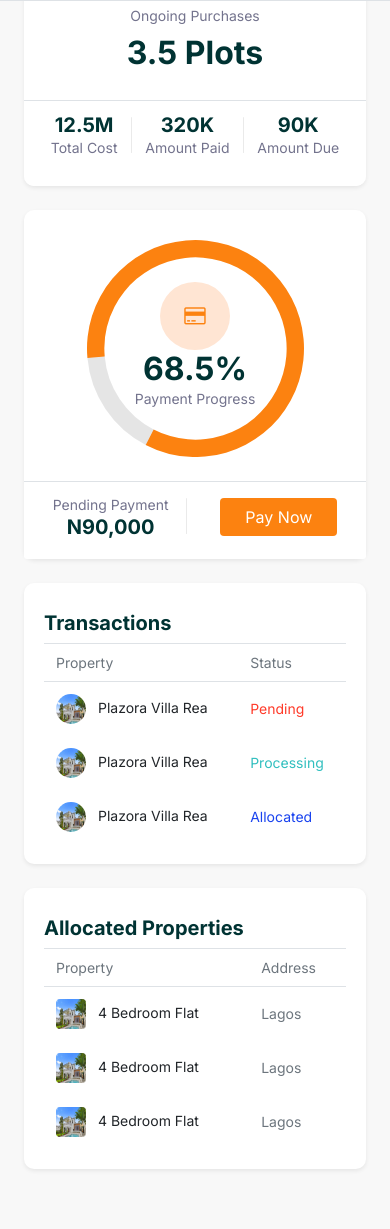
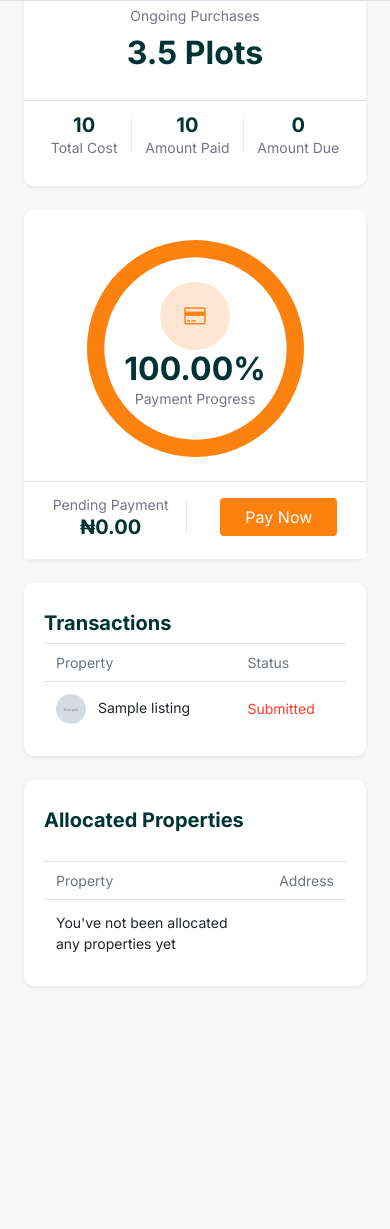
Before and after one commit to IamMiracleAlex/westan, a Django app: page /dashboard/client/ in a window 390 px wide. Shown: the part 376-1605 px from the top of the page. Run offline with Django 3.2, Linux system fonts and the light colour scheme; a user stored in the database is signed in; tables that the repository leaves empty hold one stand-in row (values such as "Sample post"); grey boxes marked "Sample" are stand-in pictures; some libraries are stand-ins or nearby versions.

Commit message:
added custom tag, rendered client page, etc

```diff
--- a/blog/templatetags/custom_tags.py
+++ b/blog/templatetags/custom_tags.py
@@ -22,3 +22,32 @@ def featured_listings(count=10):
     listings = Listing.objects.filter(featured=True).filter(
                     status=Listing.PUBLISHED).order_by('-created_at')[:count]
     return listings
+
+
+@register.filter
+def shrink(value, num_decimals=2):
+    # """
+    # Django template filter to convert regular numbers to a
+    # cool format (ie: 2K, 434.4K, 33M...)
+    # :param value: number
+    # :param num_decimals: Number of decimal digits
+    # """
+
+    # int_value = int(value)
+    # formatted_number = '{{:.{}f}}'.format(num_decimals)
+    # if int_value < 1000:
+    #     return str(int_value)
+    # elif int_value < 1000000:
+    #     return formatted_number.format(int_value/1000.0).rstrip('0.') + 'K'
+    # else:
+    #     return formatted_number.format(int_value/1000000.0).rstrip('0.') + 'M'
+
+
+    int_value = int(value)
+    formatted_number = '{{:.{}f}}'.format(num_decimals)
+    if int_value < 1000:
+        return str(int_value)
+    elif int_value < 1000000:
+        return formatted_number.format(int_value/1000.0).rstrip('0').rstrip('.')+ 'K'
+    else:
+        return formatted_number.format(int_value/1000000.0).rstrip('0').rstrip('.') + 'M'
--- a/listings/views.py
+++ b/listings/views.py
@@ -4,6 +4,7 @@ from django.http import JsonResponse
 from django.urls import reverse
 
 from listings.models import Listing, WishList
+from transactions.models import Transaction
 from listings.forms import ListingMapForm
 
 
@@ -182,7 +183,10 @@ def dashboard_marketer_properties(request):
     return render(request, 'listings/dashboard_marketer_properties.html')
 
 def dashboard_client_properties(request):
-    return render(request, 'listings/dashboard_client_properties.html')
+    trans = Transaction.objects.filter(user=request.user)
+    context = {'trans': trans }
+
+    return render(request, 'listings/dashboard_client_properties.html', context)
 
 def dashboard_client_single_properties(request, id, slug=None):
     return render(request, 'listings/dashboard_client_single_properties.html')
--- a/requirements.txt
+++ b/requirements.txt
@@ -0,0 +1 @@
+-r requirements_dev.txt
--- /dev/null
+++ b/templates/partials/dashboard_search.html
@@ -0,0 +1,19 @@
+<div class="row mb-4 d-flex align-items-end">
+        <h3 class="col font-weight-bold text-center text-md-left mb-4 mb-md-0">Hi {{user.first_name}}</h3>
+        <div class="col-auto d-none d-md-flex align-items-center">
+            <form method="POST" action="{% url 'listings:search' %}">
+            {% csrf_token %}
+            <label class="sr-only" for="search">Search</label>
+            <div class="input-group overflow-hidden rounded border">
+                <input type="text" name='q' class="form-control border-0" id="search" placeholder="Search">
+                <div class="input-group-prepend">
+                    <div class="input-group-text bg-white border-0">
+                        <i class="fa fa-search" aria-hidden="true"></i>
+                    </div>
+                </div>
+            </div>
+        </form>
+            <a href="{% url 'listings:listings' %}" class="col-auto btn bg-orange text-white px-4 ml-3">Go to Listings</a>
+        </div>
+
+    </div>
--- a/templates/users/client.html
+++ b/templates/users/client.html
@@ -1,6 +1,8 @@
 {% extends 'base.html' %}
 
-{% load static %}
+{% load static humanize %}
+
+{% load custom_tags %}
 
 {% block extrastyle %}
 <link rel="stylesheet" type="text/css" href="{% static 'css/dashboard.css' %}">
@@ -40,25 +42,8 @@
             <div class="py-5 d-block d-md-none"></div>
 
             <!-- Heading and Filters -->
-            <div class="row mb-4 d-flex align-items-end">
-                <h3 class="col font-weight-bold text-center text-md-left mb-4 mb-md-0">Hi {{user.first_name}}</h3>
-                <div class="col-auto d-none d-md-flex align-items-center">
-                    <form method="POST" action="{% url 'listings:search' %}">
-                    {% csrf_token %}
-                    <label class="sr-only" for="search">Search</label>
-                    <div class="input-group overflow-hidden rounded border">
-                        <input type="text" name='q' class="form-control border-0" id="search" placeholder="Search">
-                        <div class="input-group-prepend">
-                            <div class="input-group-text bg-white border-0">
-                                <i class="fa fa-search" aria-hidden="true"></i>
-                            </div>
-                        </div>
-                    </div>
-                </form>
-                    <a href="{% url 'listings:listings' %}" class="col-auto btn bg-orange text-white px-4 ml-3">Go to Listings</a>
-                </div>
 
-            </div>
+            {% include 'partials/dashboard_search.html' %}
 
             <!-- Cards -->
             <div class="row">
@@ -74,17 +59,17 @@
                         <!-- card footer-->
                         <div class="card-footer border-top bg-white d-flex justify-content-around">
                             <span class="text-center d-block">
-                                <p class="h5 font-weight-bold pb-0 mb-0">12.5M</p>
+                                <p class="h5 font-weight-bold pb-0 mb-0">{{incomplete_trans.listing.price|shrink}}</p>
                                 <p class="grey">Total Cost</p>
                             </span>
                             <div class="bg-grey rounded mt-1" style="width: 1px; height: 36px;"></div>
                             <span class="text-center d-block">
-                                <p class="h5 font-weight-bold pb-0 mb-0">320K</p>
+                                <p class="h5 font-weight-bold pb-0 mb-0">{{incomplete_trans.amount_paid|shrink}}</p>
                                 <p class="grey">Amount Paid</p>
                             </span>
                             <div class="bg-grey rounded mt-1" style="width: 1px; height: 36px;"></div>
                             <span class="text-center d-block">
-                                <p class="h5 font-weight-bold pb-0 mb-0">90K</p>
+                                <p class="h5 font-weight-bold pb-0 mb-0">{{pending_payment|shrink}}</p>
                                 <p class="grey">Amount Due</p>
                             </span>
                         </div>
@@ -101,7 +86,7 @@
                                 </div>
                                 <div class="pie-img position-absolute text-center w-100 mb-5">
                                     <i class="fa fa-credit-card p-4 rounded-circle orange bg-light-red" aria-hidden="true"></i>
-                                    <p class="h2 font-weight-bold pb-0 mb-0">68.5%</p>
+                                    <p class="h2 font-weight-bold pb-0 mb-0">{{payment_progress}}%</p>
                                     <p class="grey">Payment Progress</p>
                                 </div>
 
@@ -111,7 +96,8 @@
                         <div class="card-footer mt-1 border-top bg-white d-flex justify-content-around">
                             <span class="text-center d-block">
                                 <p class="grey pb-0 mb-0">Pending Payment</p>
-                                <p class="h5 font-weight-bold">N90,000</p>
+                                {% comment %} <p class="h5 font-weight-bold">N90,000</p> {% endcomment %}
+                                <p class="h5 font-weight-bold"><span>&#8358;</span>{{pending_payment|intcomma}}</p>
 
                             </span>
                             <div class="bg-grey rounded mt-1" style="width: 1px; height: 36px;"></div>
@@ -138,39 +124,26 @@
                                         </tr>
                                     </thead>
                                     <tbody>
+                                    {% for trans in transactions %}
                                         <tr>
                                             <td class="border-0">
-                                                <img src="{% static 'img/dash-thumb.jpg' %}"
+                                                <img src="{{trans.listing.image.url}}"
                                                     class="rounded-circle img-responsive mr-2" height="30" width="30"
                                                     alt="">
-                                                Plazora Villa Rea
+                                                {{trans.listing.title}}
                                             </td>
-                                            <td class="border-0 pt-3 red">
-                                                Pending
+                                            <td class="border-0 pt-3 {% if trans.get_status_display == 'Allocated' or trans.get_status_display == 'Paid' %} green {% elif  trans.get_status_display == 'Processing' %} blue {% else %} red {% endif %} ">
+                                                {{trans.get_status_display}}
                                             </td>
                                         </tr>
+                                        {% empty %}
+
                                         <tr>
-                                            <td class="border-0">
-                                                <img src="{% static 'img/dash-thumb.jpg' %}"
-                                                    class="rounded-circle img-responsive mr-2" height="30" width="30"
-                                                    alt="">
-                                                Plazora Villa Rea
-                                            </td>
-                                            <td class="border-0 pt-3 green">
-                                                Processing
-                                            </td>
+                                            <br>
+                                            <td>  No transactions </td>
                                         </tr>
-                                        <tr>
-                                            <td class="border-0">
-                                                <img src="{% static 'img/dash-thumb.jpg' %}"
-                                                    class="rounded-circle img-responsive mr-2" height="30" width="30"
-                                                    alt="">
-                                                Plazora Villa Rea
-                                            </td>
-                                            <td class="border-0 pt-3 blue">
-                                                Allocated
-                                            </td>
-                                        </tr>
+
+                                        {% endfor %}
 
 
                                     </tbody>
@@ -199,47 +172,30 @@
                                         </tr>
                                     </thead>
                                     <tbody>
+                                    {% for p in allocated_properties %}
                                         <tr>
                                             <td class="border-0">
-                                                <img src="{% static 'img/dash-thumb.jpg' %}" class="rounded img-responsive mr-2"
+                                                <img src="{{ p.listing.image.url }}" class="rounded img-responsive mr-2"
                                                     height="30" width="30" alt="">
-                                                4 Bedroom Flat
+                                                {{ p.listing.title }}
                                             </td>
                                             <td class="border-0 pt-3 text-muted d-none d-md-block">
-                                                6 Rooms, 4 Beds, 3 Baths, 245m<sup>2</sup>
+                                                {{p.listing.bedrooms}} Rooms, {{p.listing.bathrooms}} Baths, {{p.listing.garage}} Garage, {{p.listing.area}}m<sup>2</sup>
                                             </td>
                                             <td class="border-0 pt-3 text-muted">
-                                                <span class=" d-none d-md-inline">No 4, Ojodu Street, Off Ilasamaja, Ikorodu, </span>Lagos
+                                                <span class=" d-none d-md-inline">{{ p.listing.get_address }} </span>
                                             </td>
-                                        </tr>
-                                        <tr>
-                                            <td class="border-0">
-                                                <img src="{% static 'img/dash-thumb.jpg' %}" class="rounded img-responsive mr-2"
-                                                    height="30" width="30" alt="">
-                                                4 Bedroom Flat
-                                            </td>
-                                            <td class="border-0 pt-3 text-muted d-none d-md-block">
-                                                6 Rooms, 4 Beds, 3 Baths, 245m<sup>2</sup>
-                                            </td>
-                                            <td class="border-0 pt-3 text-muted">
-                                                <span class=" d-none d-md-inline">No 4, Ojodu Street, Off Ilasamaja, Ikorodu, </span>Lagos
-                                            </td>
-                                        </tr>
-                                        <tr>
-                                            <td class="border-0">
-                                                <img src="{% static 'img/dash-thumb.jpg' %}" class="rounded img-responsive mr-2"
-                                                    height="30" width="30" alt="">
-                                                4 Bedroom Flat
-                                            </td>
-                                            <td class="border-0 pt-3 text-muted d-none d-md-block">
-                                                6 Rooms, 4 Beds, 3 Baths, 245m<sup>2</sup>
-                                            </td>
-                                            <td class="border-0 pt-3 text-muted">
-                                                <span class=" d-none d-md-inline">No 4, Ojodu Street, Off Ilasamaja, Ikorodu, </span>Lagos
-                                            </td>
+
                                         </tr>
 
+                                        {% empty %}
 
+                                        <tr>
+                                            <br>
+                                            <td>  You've not been allocated any properties yet </td>
+                                        </tr>
+
+                                        {% endfor %}
                                     </tbody>
                                 </table>
                             </div> <!-- end table-responsive-->
@@ -264,7 +220,7 @@
         // Webite: https://www.chartjs.org
         // CDN: https://cdnjs.cloudflare.com/ajax/libs/Chart.js/2.8.0/Chart.min.js
 
-        const percent = 84;
+        const percent = {{ payment_progress }};
         const color = '#01713c';
         const canvas = 'chartCanvas';
         const container = 'chartContainer';
--- a/users/views.py
+++ b/users/views.py
@@ -10,6 +10,7 @@ from django.core.files.storage import FileSystemStorage
 
 from users.models import User, Subscribe
 from utils.handlers import send_activation_email
+from transactions.models import Transaction
 
 
 
@@ -126,7 +127,27 @@ def dashboard(request):
 @login_required
 def client_dashboard(request):
     if request.user.is_client:
-        return render(request, 'users/client.html')
+        transactions = Transaction.objects.filter(user=request.user)
+        allocated_properties = transactions.filter(status=Transaction.ALLOCATED)
+        incomplete_trans = transactions.exclude(status=Transaction.ALLOCATED).exclude(status=Transaction.PAID).last()
+
+        pending_payment = incomplete_trans.listing.price - incomplete_trans.amount_paid
+        payment_progress = (incomplete_trans.amount_paid / incomplete_trans.listing.price) * 100
+        amount_due = 1 #same with pending_payment
+        amount_paid = 'compute in template' # incomplete_trans.amount
+        total_cost = 'template' # incomplete_trans.listing.price
+
+
+
+        context = {
+            'allocated_properties': allocated_properties,
+            'transactions': transactions,
+            'incomplete_trans': incomplete_trans,
+            'pending_payment': pending_payment,
+            'payment_progress': payment_progress,
+        }
+
+        return render(request, 'users/client.html', context)
 
     return redirect(reverse('listings:index'))
 
```
Also changed, not shown: templates/listings/dashboard_client_properties.html (+2 -15 lines).
